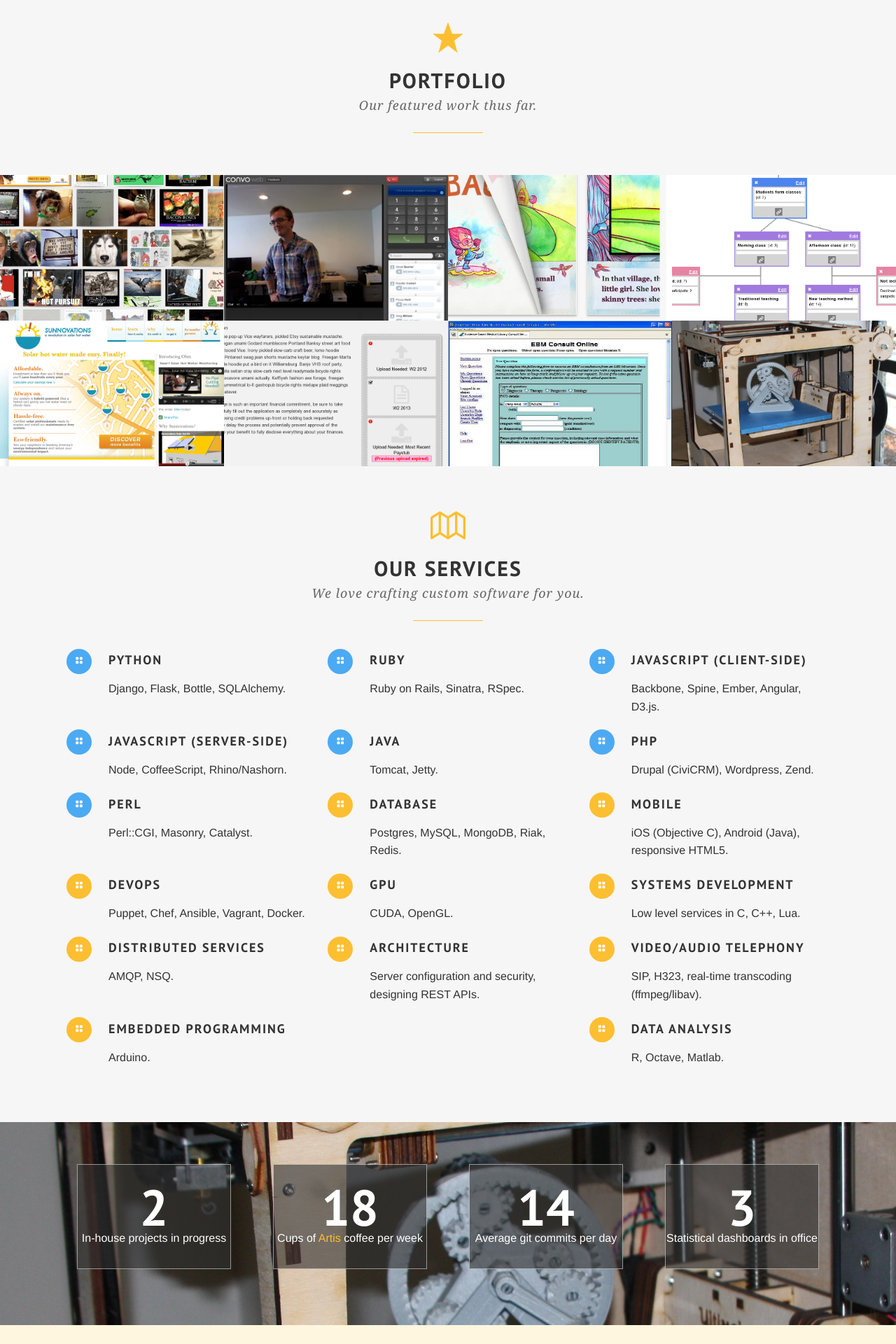
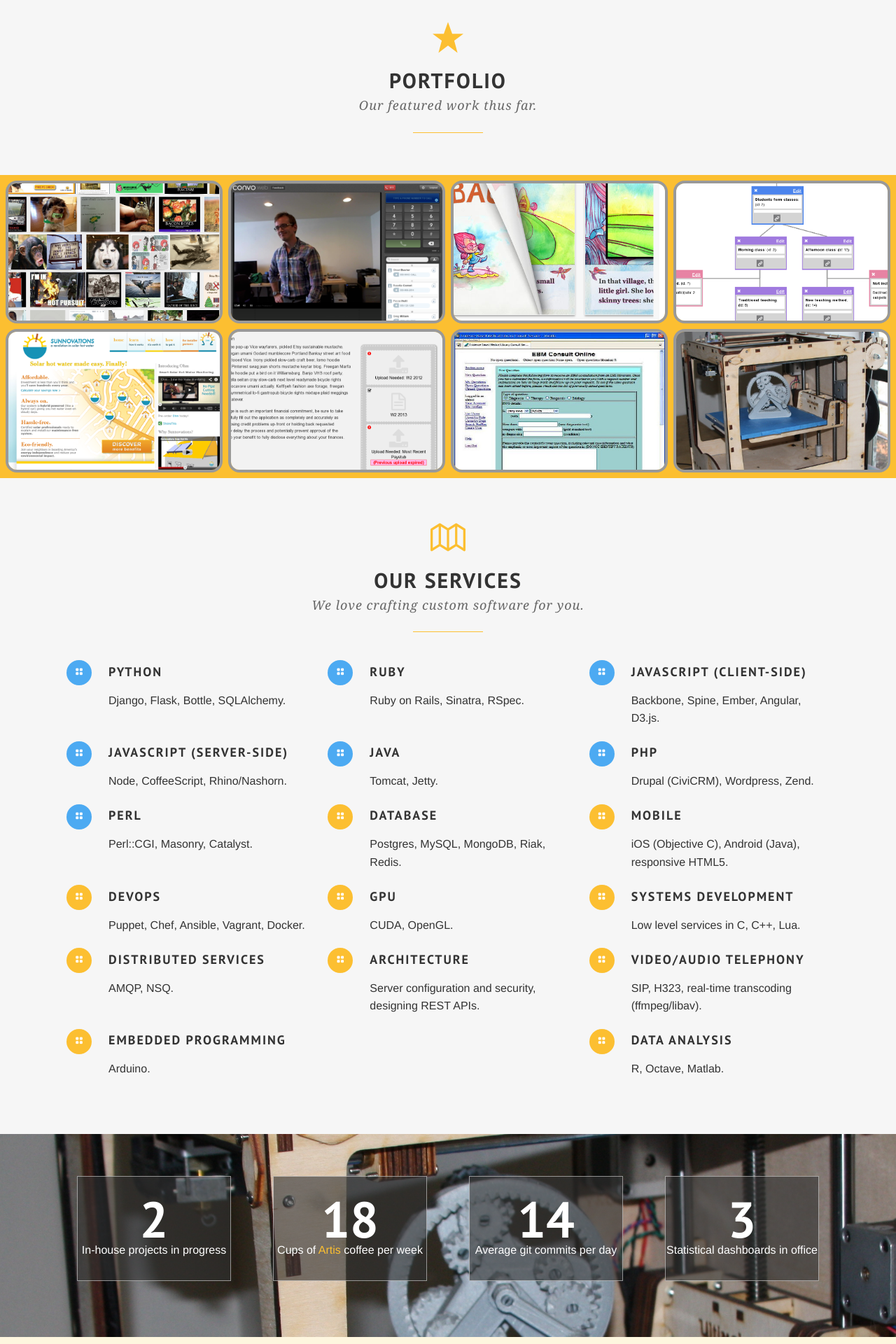
Before and after one commit to OpenHorizonLabs/ohl-website, a Jekyll site: the page built from index.html, in a window 1280 px wide. Shown: the part 690-2610 px from the top of the page at 70% size. Built offline with Jekyll 4.4.1, drawn with Linux system fonts in a browser that asks for light colours; some web fonts are replaced; Markdown is read by kramdown in place of the engine named in the settings.

Commit message:
Attempt to make portfolio images a bit more distinct.

```diff
--- a/css/style.css
+++ b/css/style.css
@@ -509,6 +509,9 @@ textarea {
 }
 
 /* gallery */
+ul.gallery {
+  padding: 0.25em;
+}
 ul.gallery img {
   width: 100%;
 }
@@ -517,8 +520,12 @@ ul.gallery li {
   -moz-transition: all 0.4s linear;
   -o-transition: all 0.4s linear;
   transition: all 0.4s linear;
+  padding: 0.25em;
 }
 ul.gallery li a {
+  border: 4px solid #999;
+  border-radius: 1em;
+  overflow: hidden;
   position: relative;
   display: block;
 }
@@ -548,9 +555,11 @@ ul.gallery li a p {
 }
 ul.gallery li a:hover .overlay {
   opacity: 1;
+  overflow: hidden;
 }
 ul.gallery li.hidden {
   opacity: 0.3;
+  overflow: hidden;
 }
 
 /* smart appear */
--- a/index.html
+++ b/index.html
@@ -44,7 +44,7 @@ milestones:
   </div>
 </div>
 
-<ul class="gallery small-block-grid-2 medium-block-grid-3 large-block-grid-4">
+<ul class="gallery small-block-grid-2 medium-block-grid-3 large-block-grid-4 yellow">
   {% for work in site.data.portfolio.items limit:8 %}
     <li>
       <a style="cursor:default;">
--- a/portfolio.html
+++ b/portfolio.html
@@ -84,10 +84,10 @@ section_id: portfolio
       {% endfor %}
     </ul>
     <div class="spacing"></div>
-    <ul class="gallery small-block-grid-2 medium-block-grid-3 large-block-grid-3">
+    <ul class="gallery small-block-grid-2 medium-block-grid-3 large-block-grid-3 yellow">
       {% for work in site.data.portfolio.items %}
         <li class="{{ work.categories | map:"name" | join:"##" | downcase | replace:" ", "-" | replace:"##", " "}}">
-          <a>
+          <a style="cursor:default;">
             <img src="{{site.url}}/images/{{work.small-image}}">
             <div class="overlay">
               <div class="thumb-info">
```
